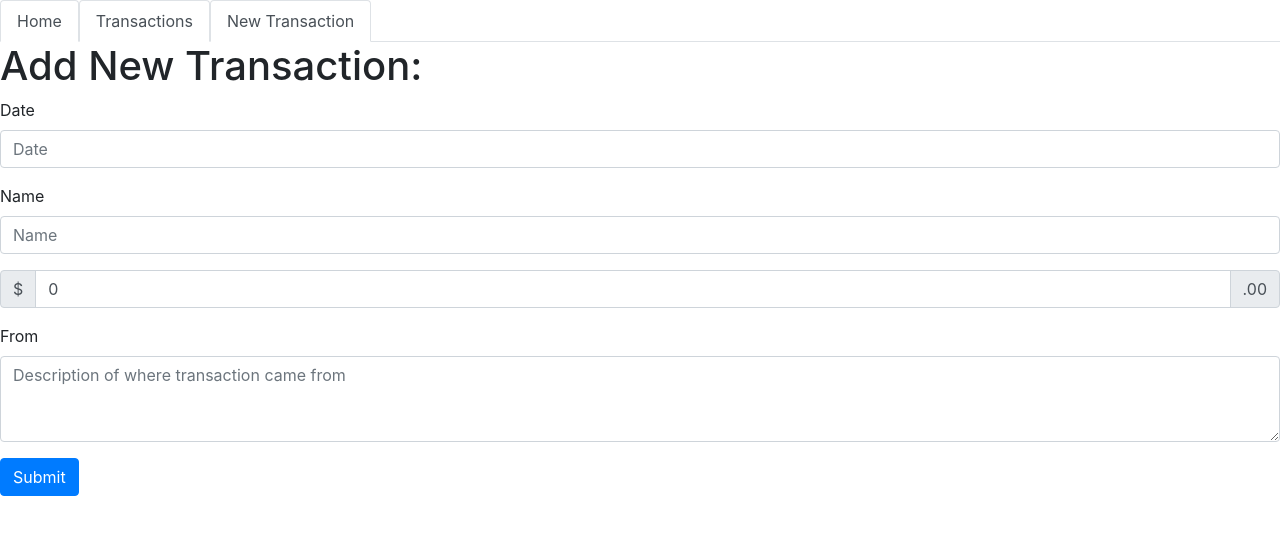
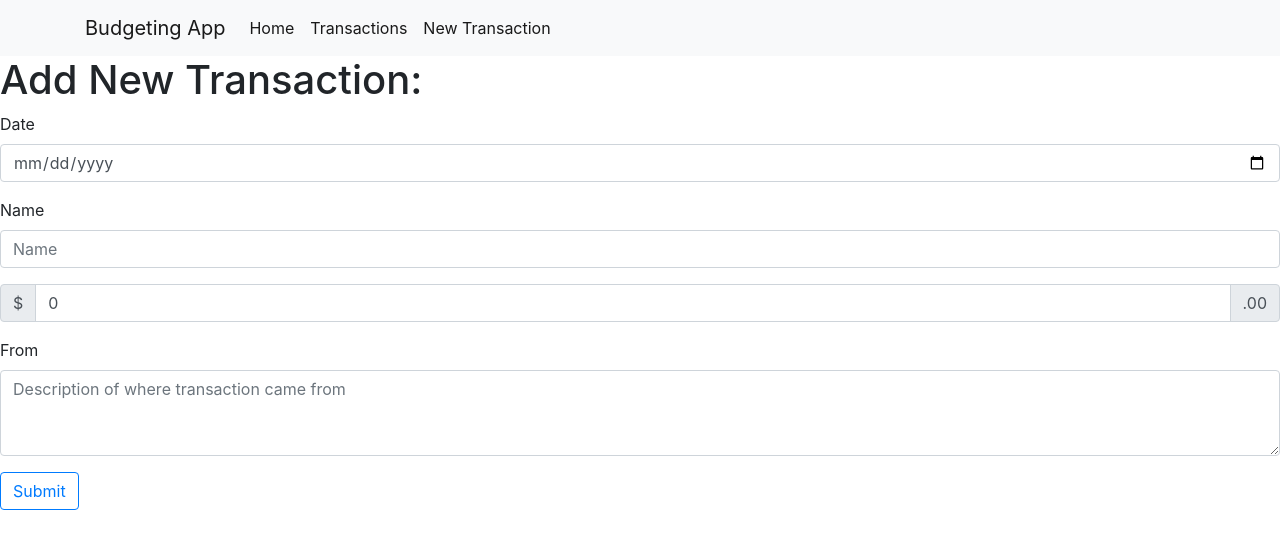
Before and after one commit to Tpichardo/Budget-Bread-react, a React (Create React App) app: page /transactions/new in a window 1280 px wide. Shown: the top 548 px of the page. Built offline with nearby package versions, Linux system fonts and the light colour scheme; no server answers.

Commit message:
favicon and boostrap

```diff
--- a/package.json
+++ b/package.json
@@ -11,6 +11,7 @@
     "react": "^17.0.2",
     "react-bootstrap": "^1.6.1",
     "react-dom": "^17.0.2",
+    "react-icons": "^4.2.0",
     "react-router-dom": "^5.2.0",
     "react-scripts": "4.0.3",
     "web-vitals": "^1.1.2"
--- a/public/index.html
+++ b/public/index.html
@@ -1,14 +1,12 @@
 <!DOCTYPE html>
 <html lang="en">
+
 <head>
   <meta charset="utf-8" />
-    <link rel="icon" href="%PUBLIC_URL%/favicon.ico" />
+  <link rel="icon" href="%PUBLIC_URL%/favicon.ico" type="image/x-icon" />
   <meta name="viewport" content="width=device-width, initial-scale=1" />
   <meta name="theme-color" content="#000000" />
-    <meta
-      name="description"
-      content="Web site created using create-react-app"
-    />
+  <meta name="description" content="Web site created using create-react-app" />
   <link rel="apple-touch-icon" href="%PUBLIC_URL%/logo192.png" />
   <!--
       manifest.json provides metadata used when your web app is installed on a
@@ -26,6 +24,7 @@
     -->
   <title>React App</title>
 </head>
+
 <body>
   <noscript>You need to enable JavaScript to run this app.</noscript>
   <div id="root"></div>
@@ -40,4 +39,5 @@
       To create a production bundle, use `npm run build` or `yarn build`.
     -->
 </body>
+
 </html>
--- a/src/Components/EditTransactionForm.js
+++ b/src/Components/EditTransactionForm.js
@@ -51,7 +51,7 @@ function EditTransactionForm(props) {
                     <Form.Control
                         id="date"
                         value={transaction.date}
-                        type="text"
+                        type="date"
                         required
                         onChange={handleChange}
                         placeholder="Date"
@@ -68,8 +68,6 @@ function EditTransactionForm(props) {
                         placeholder="Name"
                     />
                 </Form.Group>
-
-
                 <InputGroup className="mb-3">
                     <InputGroup.Prepend>
                         <InputGroup.Text id="amount">$</InputGroup.Text>
@@ -99,13 +97,13 @@ function EditTransactionForm(props) {
                         as="textarea"
                         rows={3} />
                 </Form.Group>
-                <Button variant='primary' type='submit'>
+                <Button variant='outline-primary' type='submit'>
                     Submit Change
                 </Button>
             </Form>
             <br />
             <Link to={`/transactions/${index}`}>
-                <Button variant='primary'>
+                <Button variant='outline-primary'>
                     Back
                 </Button>
             </Link>
--- a/src/Components/NavBar.js
+++ b/src/Components/NavBar.js
@@ -1,20 +1,30 @@
 import React from 'react';
 import { NavLink } from 'react-router-dom';
-import Nav from 'react-bootstrap/Nav';
+import Container from 'react-bootstrap/Container';
+import { Nav, Navbar } from 'react-bootstrap';
+
 
 const NavBar = () => {
     return (
-        <Nav variant="tabs" defaultActiveKey="/">
+        <Navbar bg="light" expand="lg">
+            <Container>
+                <Navbar.Brand>Budgeting App</Navbar.Brand>
+                <Navbar.Toggle aria-controls="basic-navbar-nav" />
+                <Navbar.Collapse id="basic-navbar-nav">
+                    <Nav>
                         <Nav.Item>
-                <Nav.Link as={NavLink} to='/' eventKey="link-1">Home</Nav.Link>
+                            <Nav.Link as={NavLink} to='/'>Home</Nav.Link>
                         </Nav.Item>
                         <Nav.Item>
-                <Nav.Link as={NavLink} to='/transactions' eventKey="link-2">Transactions</Nav.Link>
+                            <Nav.Link as={NavLink} to='/transactions' >Transactions</Nav.Link>
                         </Nav.Item>
                         <Nav.Item>
-                <Nav.Link as={NavLink} to='/transactions/new' eventKey="link-3">New Transaction</Nav.Link>
+                            <Nav.Link as={NavLink} to='/transactions/new'>New Transaction</Nav.Link>
                         </Nav.Item>
                     </Nav>
+                </Navbar.Collapse>
+            </Container>
+        </Navbar>
     )
 }
 
--- a/src/Components/NewTransactionForm.js
+++ b/src/Components/NewTransactionForm.js
@@ -32,7 +32,7 @@ function NewTransactionForm(props) {
                     <Form.Control
                         id="date"
                         value={transaction.date}
-                        type="text"
+                        type="date"
                         required
                         onChange={handleChange}
                         placeholder="Date" />
@@ -78,7 +78,7 @@ function NewTransactionForm(props) {
                         as="textarea"
                         rows={3} />
                 </Form.Group>
-                <Button variant="primary" type="submit">
+                <Button variant="outline-primary" type="submit">
                     Submit
                 </Button>
             </Form>
--- a/src/Components/Transaction.js
+++ b/src/Components/Transaction.js
@@ -4,19 +4,20 @@ import Table from 'react-bootstrap/Table';
 
 const Transaction = ({ transaction, index }) => {
     return (
-        <Table striped bordered hover size='sm' >
+        <Table striped hover size="sm" >
             <thead>
                 <tr>
                     <th className='col-1'>Date</th>
-                    <th className='col-1'>Name</th>
-                    <th className='col-1'>Amount</th>
+                    <th className='col-1 text-center'>Name</th>
+                    <th className='col-1 text-center'>Amount</th>
                 </tr>
             </thead>
             <tbody>
                 <tr>
                     <td>{transaction.date}</td>
-                    <td><Link to={`/transactions/${index}`}>{transaction.name}</Link></td>
-                    <td>{Number(transaction.amount).toFixed(2)}</td>
+                    <td className='text-center'><Link to={`/transactions/${index}`}>{transaction.name}</Link></td>
+                    {/* <td className='text-center'>{Number(transaction.amount).toFixed(2)}</td> */}
+                    {transaction.amount > 0 ? <td className='text-center text-success'>{Number(transaction.amount).toFixed(2)}</td> : <td className='text-center text-danger'>{Number(transaction.amount).toFixed(2)}</td>}
                 </tr>
             </tbody>
         </Table>
--- a/src/Components/TransactionDetails.js
+++ b/src/Components/TransactionDetails.js
@@ -3,6 +3,10 @@ import { useState, useEffect } from 'react';
 import { Link, useParams, useHistory, withRouter } from 'react-router-dom';
 import axios from 'axios';
 import { apiURL } from '../util/apiURL';
+import { BsTrash } from 'react-icons/bs'
+import { GrEdit } from 'react-icons/gr';
+import Button from 'react-bootstrap/Button';
+import Card from 'react-bootstrap/Card';
 
 const API = apiURL()
 
@@ -30,25 +34,28 @@ function TransactionDetails(props) {
         history.push('/transactions')
     };
     return (
-        <article>
-            <h1>{transaction.name}</h1>
-            <p>Date: {transaction.date}</p>
-            <p>Amount: ${transaction.amount}</p>
-            <p>From: {transaction.from}</p>
-            <div>
+
+        <Card style={{ width: '18rem' }}>
+            <Card.Body>
+                <Card.Title>{transaction.name}</Card.Title>
+                {transaction.amount < 0 ? <Card.Text className="text-danger">Withdrawl: {transaction.amount}</Card.Text> : <Card.Text className="text-success">Deposit:{transaction.amount}</Card.Text>}
+                {/* <Card.Text>{transaction.amount < 0 ? 'Withdrawl' : 'Deposit'}: {transaction.amount}</Card.Text> */}
+                <Card.Text>
+                    From: {transaction.from}
+                </Card.Text>
                 <Link to={`/transactions/${index}/edit`}>
-                    <button>Edit</button>
+                    <Button variant='outline-success'>
+                        <GrEdit />
+                    </Button>
                 </Link>
-            </div>
-            <div>
-                <button onClick={handleDelete}>Delete</button>
-            </div>
-            <div>
+                <Button variant='outline-danger'>
+                    <BsTrash onClick={handleDelete} />
+                </Button>
                 <Link to={'/transactions'}>
-                    <button>Back</button>
+                    <Button variant='outline-primary'>Back</Button>
                 </Link>
-            </div>
-        </article>
+            </Card.Body>
+        </Card>
     )
 }
 
--- a/src/Components/Transactions.js
+++ b/src/Components/Transactions.js
@@ -9,7 +9,7 @@ const Transactions = ({ transactions }) => {
 
     return (
         <div>
-            <h1>Bank Account Total: ${total.toFixed(2)}</h1>
+            {total > 1000 ? <h1 style={{ color: "green" }}>Bank Account Total: ${total.toFixed(2)}</h1> : <h1 style={{ color: "red" }}>Bank Account Total: ${total.toFixed(2)}</h1>}
             {transactions.map((transaction, index) => {
                 return <Transaction key={index} transaction={transaction} index={index} />
             })}
```
Also changed, not shown: 2 other files (tests, documents, lock files or other folders). Lines whose indentation alone changed are shown as unchanged.
